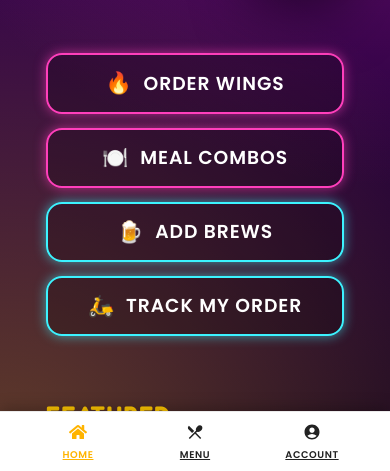
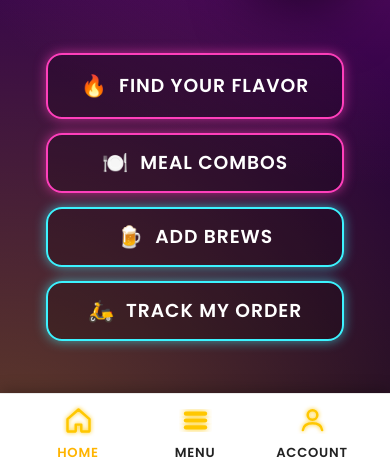
Before and after one commit to ejones29/funky-chicken-wing-shack, a Gatsby site in the folder gatsby-app/: page / in a window 390 px wide. Shown: the part 371-842 px from the top of the page. Built offline with nearby package versions, Linux system fonts and the light colour scheme; Gatsby itself is replaced by a stand-in of ours.

Commit message:
makes ActionButton polymorphic and adds svg icon assets for bottom tab bar nav

```diff
--- a/gatsby-app/gatsby-config.ts
+++ b/gatsby-app/gatsby-config.ts
@@ -3,24 +3,32 @@ import type { GatsbyConfig } from "gatsby";
 const config: GatsbyConfig = {
   siteMetadata: {
     title: `gatsby-app`,
-    siteUrl: `https://www.yourdomain.tld`
+    siteUrl: `https://funky-chicken-wing-shack.netlify.app/`,
   },
   // More easily incorporate content into your pages through automatic TypeScript type generation and better GraphQL IntelliSense.
   // If you use VSCode you can also use the GraphQL plugin
   // Learn more at: https://gatsby.dev/graphql-typegen
   graphqlTypegen: true,
-  plugins: [{
-    resolve: 'gatsby-plugin-manifest',
-    options: {
-      "icon": "src/assets/images/favicon.png"
-    }
-  },{
-    resolve: 'gatsby-source-sanity',
-    options: {
-      "projectId": "q8rlikfg",
-      "dataset": "production"
-    }
-  }, "gatsby-plugin-dts-css-modules", "gatsby-plugin-image", "gatsby-plugin-sharp", "gatsby-transformer-sharp", "gatsby-plugin-react-svg" ]
+  plugins: [
+    {
+      resolve: "gatsby-plugin-manifest",
+      options: {
+        icon: "src/assets/images/favicon.png",
+      },
+    },
+    {
+      resolve: "gatsby-source-sanity",
+      options: {
+        projectId: "q8rlikfg",
+        dataset: "production",
+      },
+    },
+    "gatsby-plugin-dts-css-modules",
+    "gatsby-plugin-image",
+    "gatsby-plugin-sharp",
+    "gatsby-transformer-sharp",
+    "gatsby-plugin-react-svg",
+  ],
 };
 
 export default config;
--- a/gatsby-app/src/components/ActionButton/ActionButton.module.css
+++ b/gatsby-app/src/components/ActionButton/ActionButton.module.css
@@ -22,6 +22,10 @@
 
 .button:active {
   transform: translateY(0);
+}
+
+a {
+  text-decoration: none;
 }
 
 .pink {
--- a/gatsby-app/src/components/ActionButton/ActionButton.tsx
+++ b/gatsby-app/src/components/ActionButton/ActionButton.tsx
@@ -1,27 +1,50 @@
 import React from "react";
 import * as styles from "./ActionButton.module.css";
+import { Link } from "gatsby";
 
 export interface ActionButtonProps {
   label: string;
   icon?: React.ReactNode;
-  onClick: () => void;
   variant?: "pink" | "teal";
+  as?: React.ElementType; // allows swapping the tag/component
+  to?: string; // for Gatsby <Link>
+  href?: string; // for <a>
+  onClick?: () => void;
 }
 
 export const ActionButton: React.FC<ActionButtonProps> = ({
   label,
   icon,
+  variant = "pink",
+  as: Component = "button",
+  to,
+  href,
   onClick,
-  variant = "pink",
+  ...props
 }) => {
   const variantClass = styles[variant] ?? "";
+
+  // Props for the chosen element
+  const elementProps: Record<string, any> = {
+    className: `${styles.button} ${variantClass}`,
+    onClick,
+    ...props,
+  };
+
+  // Support Gatsby's <Link>
+  if (Component === Link && to) {
+    elementProps.to = to;
+  }
+
+  // Support <a>
+  if (Component === "a" && href) {
+    elementProps.href = href;
+  }
+
   return (
-    <button
-      onClick={onClick}
-      className={`${styles.button} ${variantClass}`}
-    >
+    <Component {...elementProps}>
       {icon && <span className={styles.icon}>{icon}</span>}
       <span className={styles.label}>{label}</span>
-    </button>
+    </Component>
   );
 };
--- a/gatsby-app/src/components/ActionButtons/ActionButtons.tsx
+++ b/gatsby-app/src/components/ActionButtons/ActionButtons.tsx
@@ -1,16 +1,18 @@
 import React from "react";
 import * as styles from "./ActionButtons.module.css";
 import { ActionButton } from "../../components/ActionButton/ActionButton";
+import { Link } from "gatsby";
 
 export const ActionButtons: React.FC = () => {
   return (
     <section className={styles.section} aria-label="Quick actions">
       <div className={styles.grid}>
         <ActionButton
-          label="Order Wings"
+          as={Link}
+          label="Find Your Flavor"
           variant="pink"
-          onClick={() => {}}
           icon="🔥"
+          to="/flavors"
         />
         <ActionButton
           label="Meal Combos"
--- a/gatsby-app/src/components/BottomTabBar/BottomTabBar.module.css
+++ b/gatsby-app/src/components/BottomTabBar/BottomTabBar.module.css
@@ -3,7 +3,7 @@
   bottom: 0;
   left: 0;
   width: 100%;
-  height: 62px;
+  height: 80px;
   display: flex;
   justify-content: center;
   align-items: center;
@@ -11,7 +11,6 @@
   background: var(--color-nav-bg);
   box-shadow: 0 -3px 14px rgba(0, 0, 0, 0.25);
   z-index: 100;
-
 }
 
 /* hide when desktop */
@@ -55,16 +54,12 @@
   width: 100%;
   background: none;
   border: none;
-
   display: flex;
   flex-direction: column;
   align-items: center;
-
   padding: 6px;
   color: var(--color-nav-icon);
-
   font-size: 0.75rem;
-
   transition: color 0.15s ease, transform 0.15s ease;
 }
 
@@ -81,13 +76,13 @@
 }
 
 .icon svg {
-  width: 1.2rem;
-  height: 1.2rem;
+  width: 2.2rem;
+  height: 2.2rem;
 }
 
 .label {
   margin-top: 2px;
-  font-size: 0.65rem;
+  font-size: 0.875rem;
   text-transform: uppercase;
   letter-spacing: 0.06em;
 }
--- a/gatsby-app/src/components/BottomTabBar/BottomTabBar.tsx
+++ b/gatsby-app/src/components/BottomTabBar/BottomTabBar.tsx
@@ -1,20 +1,20 @@
 import React from "react";
 import * as styles from "./BottomTabBar.module.css";
 import { Link } from "gatsby";
-import { FaHome } from "react-icons/fa";
-import { MdOutlineRestaurantMenu } from "react-icons/md";
-import { MdAccountCircle } from "react-icons/md";
+
+import HomeIcon from "../../assets/icons/home-icon.svg";
+import MenuIcon from "../../assets/icons/menu-icon.svg";
+import AccountIcon from "../../assets/icons/account-icon.svg";
 interface TabItem {
   label: string;
   icon: React.ReactNode;
-  isActive?: boolean;
   to: string;
 }
 
 const tabs: TabItem[] = [
-  { label: "Home", icon: <FaHome size={20}/>, isActive: true, to: "/" },
-  { label: "Menu", icon: <MdOutlineRestaurantMenu size={20} />, to: "/menu" },
-  { label: "Account", icon: <MdAccountCircle size={20} />, to: "/account" },
+  { label: "Home", icon: <HomeIcon />, to: "/" },
+  { label: "Menu", icon: <MenuIcon />, to: "/menu" },
+  { label: "Account", icon: <AccountIcon />, to: "/account" },
 ];
 
 export const BottomTabBar: React.FC = () => {
@@ -23,7 +23,11 @@ export const BottomTabBar: React.FC = () => {
       <ul className={styles.list}>
         {tabs.map((item) => (
           <li key={item.label} className={styles.item}>
-            <Link to={item.to} className={`${styles.button} ${item.isActive ? styles.active : ""}`}>
+            <Link
+              to={item.to}
+              className={styles.button}
+              activeClassName={styles.active}
+            >
               <span className={styles.icon}>{item.icon}</span>
               <span className={styles.label}>{item.label}</span>
             </Link>
--- a/gatsby-app/src/pages/flavors/flavors.module.css
+++ b/gatsby-app/src/pages/flavors/flavors.module.css
@@ -12,7 +12,7 @@
 }
 
 .pageHeading {
-  font-size: clamp(2.5rem, 5vw, 3.5rem);
+  font-size: clamp(3.5rem, 5vw, 4rem);
   color: var(--color-primary-pink);
   font-weight: 900;
   text-align: center;
```
Also changed, not shown: gatsby-app/src/pages/index.tsx (+10 -15 lines), gatsby-app/src/assets/icons/account-icon.svg (added), gatsby-app/src/assets/icons/home-icon.svg (added), gatsby-app/src/assets/icons/menu-icon.svg (added), gatsby-app/src/components/ActionButton/README.md (added).
